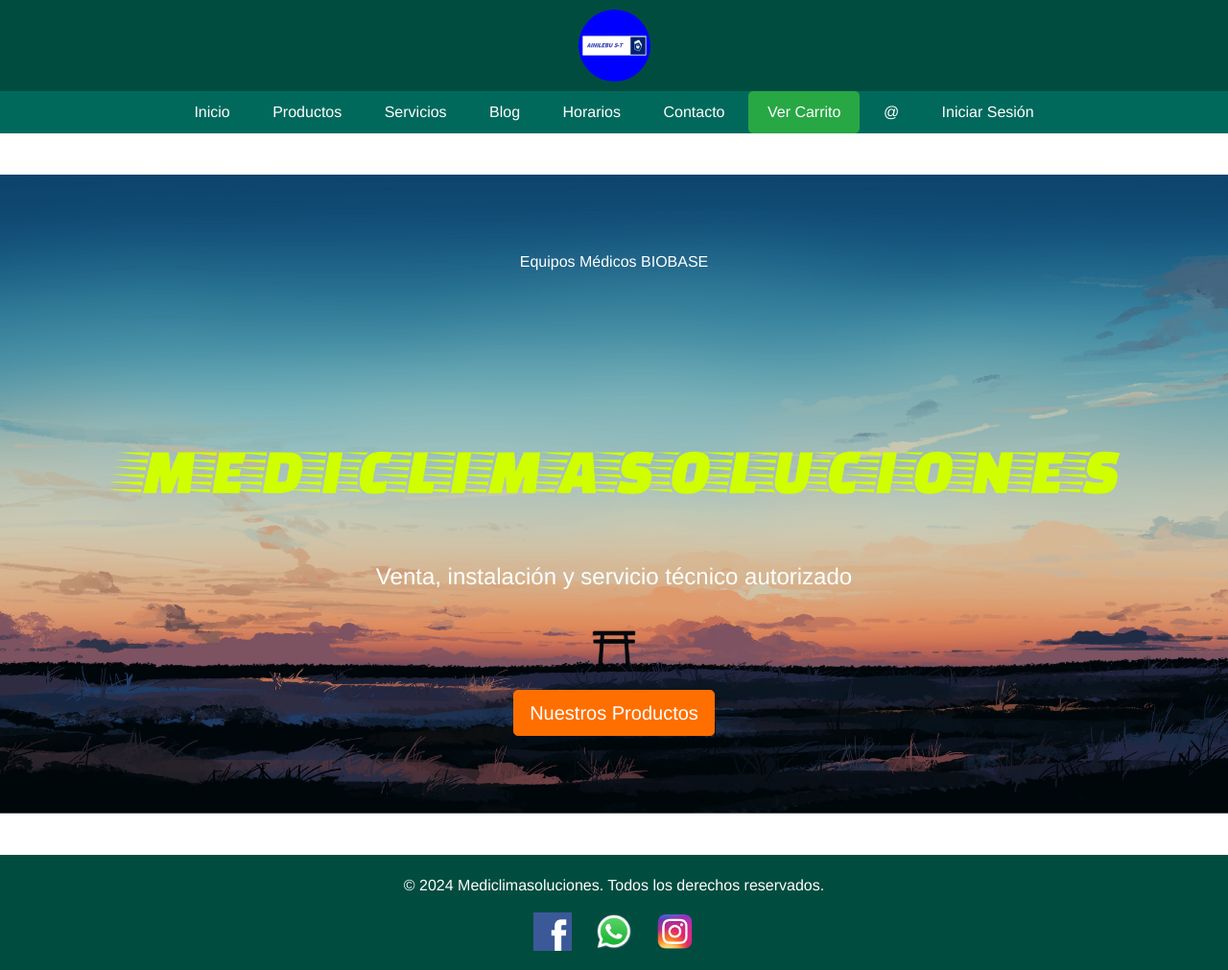
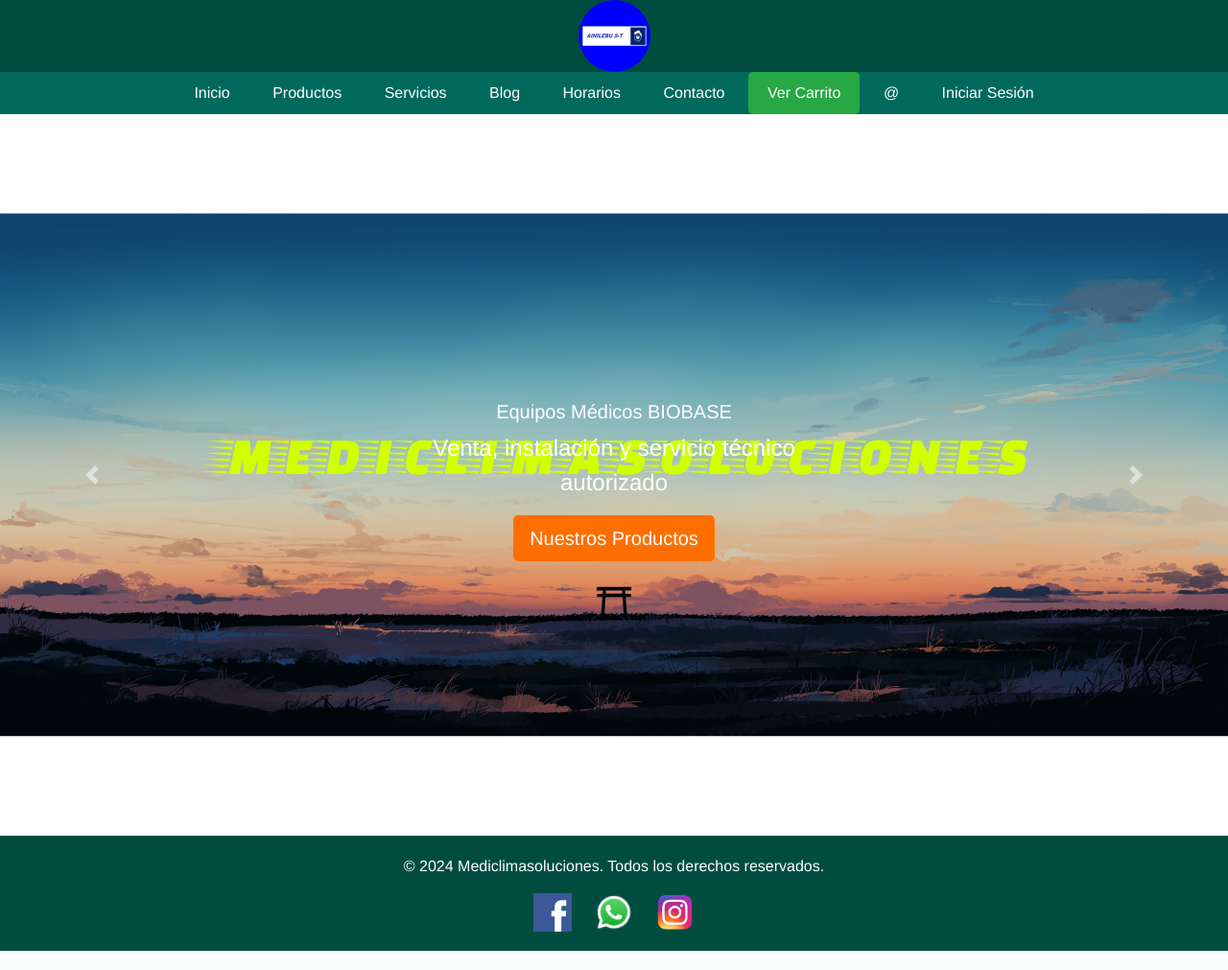
Before and after one commit to hknign/mediclimasoluciones, a Django app: page /index in a window 1280 px wide. Shown: the whole page at 96% size. Run offline with Django 5.2, Linux system fonts and the light colour scheme; some libraries are stand-ins or nearby versions.

Commit message:
Update index.html - carousel agregado

```diff
--- a/ainilebust/templates/index.html
+++ b/ainilebust/templates/index.html
@@ -19,7 +19,7 @@
 
         header {
             background-color: #004d40;
-            padding: 10px 0;
+
             color: white;
             text-align: center;
         }
@@ -52,7 +52,6 @@
             background-color: #004d40;
         }
         .hero-section {
-            background-image: url('static/imagenes/fondo.png');
             background-size: cover;
             background-position: center;
             height: 110vh;
@@ -232,6 +231,16 @@
             display: block;
         }
 
+        .carousel-caption {
+            position: absolute;
+            margin-top: 0;
+            bottom: 250px;
+            left: 50%;
+            transform: translateX(-50%);
+            color: white;
+            text-align: center;
+        }
+
     </style>
 </head><body>
     <header>
@@ -294,13 +303,36 @@
         </ul>
     </nav>
 
-    <section class="hero-section" id="inicio">
-        <div>
-            <h6>Equipos Médicos BIOBASE</h6>
-            <p class="slogan">Venta, instalación y servicio técnico autorizado</p>
-            <a href="{% url 'productos' %}" class="btn btn-primary btn-lg">Nuestros Productos</a>
+    <div class="hero-section">
+        <div id="carouselExample" class="carousel slide" data-ride="carousel">
+            <div class="carousel-inner">
+                <div class="carousel-item active">
+                    <img src="{% static '/imagenes/fondo.png' %}" class="d-block w-100" alt="First slide">
+                    <div class="carousel-caption d-none d-md-block">
+                        <h5>Equipos Médicos BIOBASE</h5>
+                        <p>Venta, instalación y servicio técnico autorizado</p>
+                        <a href="{% url 'productos' %}" class="btn btn-primary btn-lg">Nuestros Productos</a>
+                    </div>
+                </div>
+                <div class="carousel-item">
+                    <img src="{% static '/imagenes/fondo.png' %}" class="d-block w-100" alt="Second slide">
+                    <div class="carousel-caption d-none d-md-block">
+                        <h5>Equipos Médicos BIOBASE</h5>
+                        <p>Venta, instalación y servicio técnico autorizado</p>
+                        <a href="{% url 'servicios' %}" class="btn btn-primary btn-lg">Nuestros Servicios</a>
+                    </div>
+                </div>
+            </div>
+            <a class="carousel-control-prev" href="#carouselExample" role="button" data-slide="prev">
+                <span class="carousel-control-prev-icon" aria-hidden="true"></span>
+                <span class="sr-only">Previous</span>
+            </a>
+            <a class="carousel-control-next" href="#carouselExample" role="button" data-slide="next">
+                <span class="carousel-control-next-icon" aria-hidden="true"></span>
+                <span class="sr-only">Next</span>
+            </a>
         </div>
-    </section>
+    </div>
 
 
     <footer>
```
